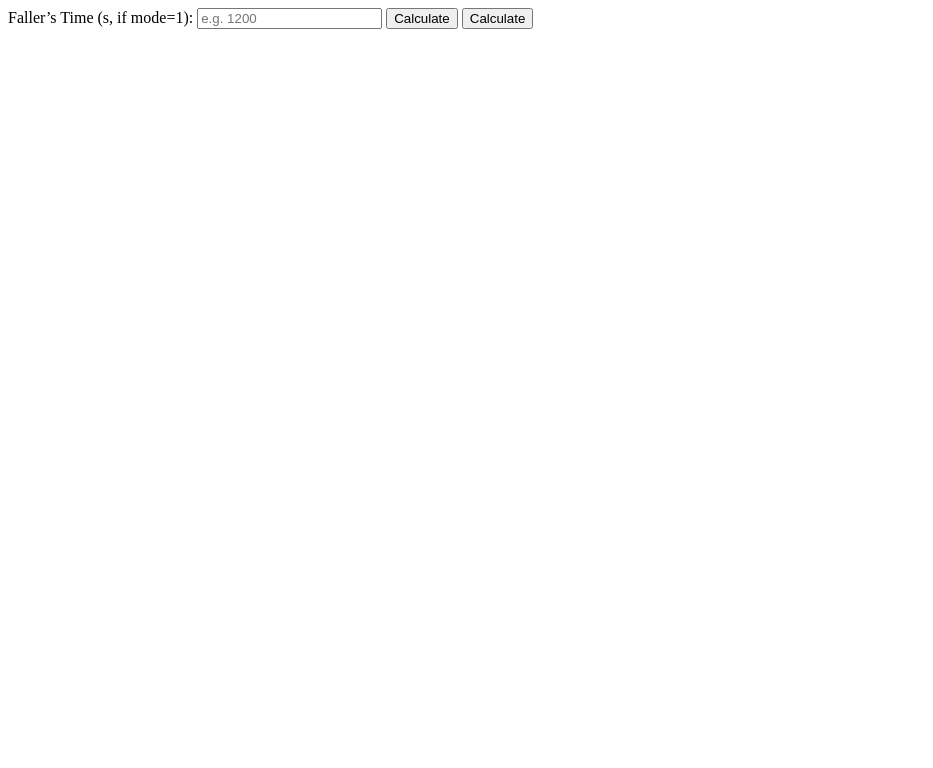
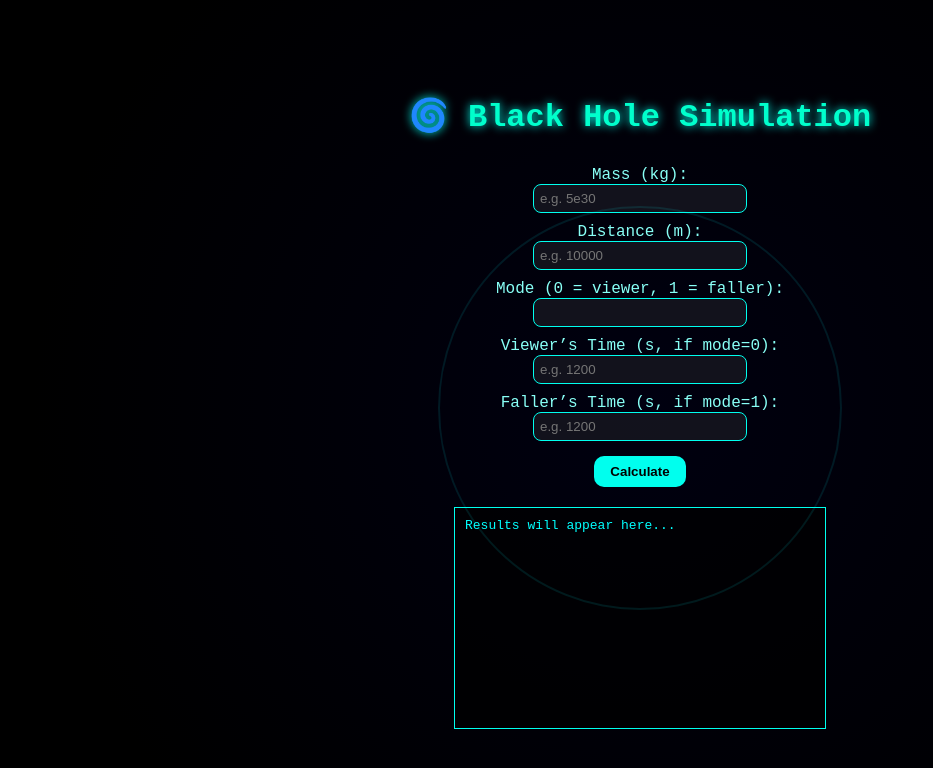
Before and after one commit to RaghavVenkatIyer/OperationArmstrong, a plain HTML site: page index.html in a window 1280 px wide. Shown: the whole page, without its empty margins (0-933 px from the left). Drawn offline with Linux system fonts and the light colour scheme.

Commit message:
Update index.html

```diff
--- a/index.html
+++ b/index.html
@@ -1,18 +1,108 @@
+<!DOCTYPE html>
+<html lang="en">
+<head>
+  <meta charset="UTF-8" />
+  <meta name="viewport" content="width=device-width, initial-scale=1.0" />
+  <title>Black Hole Simulation</title>
+  <style>
+    body {
+      background: radial-gradient(circle at center, #000010 0%, #000 80%);
+      color: #00ffcc;
+      font-family: "Courier New", monospace;
+      display: flex;
+      flex-direction: column;
+      align-items: center;
+      justify-content: center;
+      height: 100vh;
+      overflow: hidden;
+    }
+
+    h1 {
+      color: #00ffcc;
+      text-shadow: 0 0 10px #00ffee;
+      margin-bottom: 20px;
+    }
+
+    label {
+      display: block;
+      margin-top: 10px;
+      color: #88fff6;
+    }
+
+    input {
+      background-color: rgba(20, 20, 30, 0.9);
+      border: 1px solid #00ffee;
+      color: #00ffcc;
+      border-radius: 8px;
+      padding: 6px;
+      width: 200px;
+    }
+
+    button {
+      margin-top: 15px;
+      padding: 8px 16px;
+      background-color: #00ffee;
+      color: #000;
+      border: none;
+      border-radius: 10px;
+      font-weight: bold;
+      cursor: pointer;
+      transition: 0.3s;
+    }
+
+    button:hover {
+      background-color: #00ffcc;
+      box-shadow: 0 0 10px #00ffee;
+    }
+
+    pre {
+      margin-top: 20px;
+      padding: 10px;
+      background-color: rgba(0, 0, 0, 0.7);
+      border: 1px solid #00ffee;
+      width: 350px;
+      height: 200px;
+      overflow-y: auto;
+      color: #0ff;
+    }
+
+    .glow-orbit {
+      position: absolute;
+      width: 400px;
+      height: 400px;
+      border: 2px solid rgba(0, 255, 255, 0.1);
+      border-radius: 50%;
+      animation: rotate 20s linear infinite;
+    }
+
+    @keyframes rotate {
+      from { transform: rotate(0deg); }
+      to { transform: rotate(360deg); }
+    }
+  </style>
+</head>
+<body>
+  <div class="glow-orbit"></div>
+  <h1>🌀 Black Hole Simulation</h1>
+
+  <label>Mass (kg):</label>
+  <input id="mass" type="number" step="any" placeholder="e.g. 5e30">
+
+  <label>Distance (m):</label>
+  <input id="distance" type="number" step="any" placeholder="e.g. 10000">
+
+  <label>Mode (0 = viewer, 1 = faller):</label>
+  <input id="mode" type="number" step="1" min="0" max="1">
+
+  <label>Viewer’s Time (s, if mode=0):</label>
+  <input id="vtime" type="number" step="any" placeholder="e.g. 1200">
+
   <label>Faller’s Time (s, if mode=1):</label>
   <input id="ftime" type="number" step="any" placeholder="e.g. 1200">
 
-<button onclick="
-  const M=document.getElementById('mass').value;
-  const r=document.getElementById('distance').value;
-  const time=document.getElementById('mode').value;
-  const viewerstime=document.getElementById('vtime').value;
-  const fallerstime=document.getElementById('ftime').value;
-  const url='https://dce81952-ff2f-4e10-ba0d-737c2ea0a1fc-00-2fmx6293xzfgw.worf.replit.dev/blackhole?M='+encodeURIComponent(M)+'&r='+encodeURIComponent(r)+'&time='+encodeURIComponent(time)+'&viewerstime='+encodeURIComponent(viewerstime)+'&fallerstime='+encodeURIComponent(fallerstime);
-  fetch(url).then(res=>res.text()).then(text=>document.getElementById('output').innerText=text).catch(err=>document.getElementById('output').innerText='Error: '+err.message);
-">Calculate</button>
   <button onclick="calculate()">Calculate</button>
 
-<pre id="output"></pre>
+  <pre id="output">Results will appear here...</pre>
 
   <script>
   async function calculate() {
@@ -23,13 +113,13 @@ async function calculate() {
     const ftime = parseFloat(document.getElementById('ftime').value);
 
     const timeValue = (mode === 0) ? vtime : ftime;
-
-  document.getElementById('output').innerText = "Calculating...";
+    const output = document.getElementById('output');
+    output.innerText = "Calculating...\n";
 
     try {
-    const response = await fetch('https://operationarmstrong-6.onrender.com/calculate', {
-      method: 'POST',
-      headers: { 'Content-Type': 'application/json' },
+      const response = await fetch("https://dce81952-ff2f-4e10-ba0d-737c2ea0a1fc-00-2fmx6293xzfgw.worf.replit.dev/run", {
+        method: "POST",
+        headers: { "Content-Type": "application/json" },
         body: JSON.stringify({
           mass: M,
           distance: r,
@@ -38,13 +128,14 @@ async function calculate() {
         })
       });
 
-    const result = await response.json();
-    document.getElementById('output').innerText = JSON.stringify(result, null, 2);
+      if (!response.ok) throw new Error("Network response was not ok");
+
+      const text = await response.text();
+      output.innerText = text;
     } catch (err) {
-    document.getElementById('output').innerText = '❌ Error: ' + err.message;
+      output.innerText = "❌ Error: " + err.message;
     }
   }
   </script>
-
 </body>
 </html>
```
Lines whose indentation alone changed are shown as unchanged.
